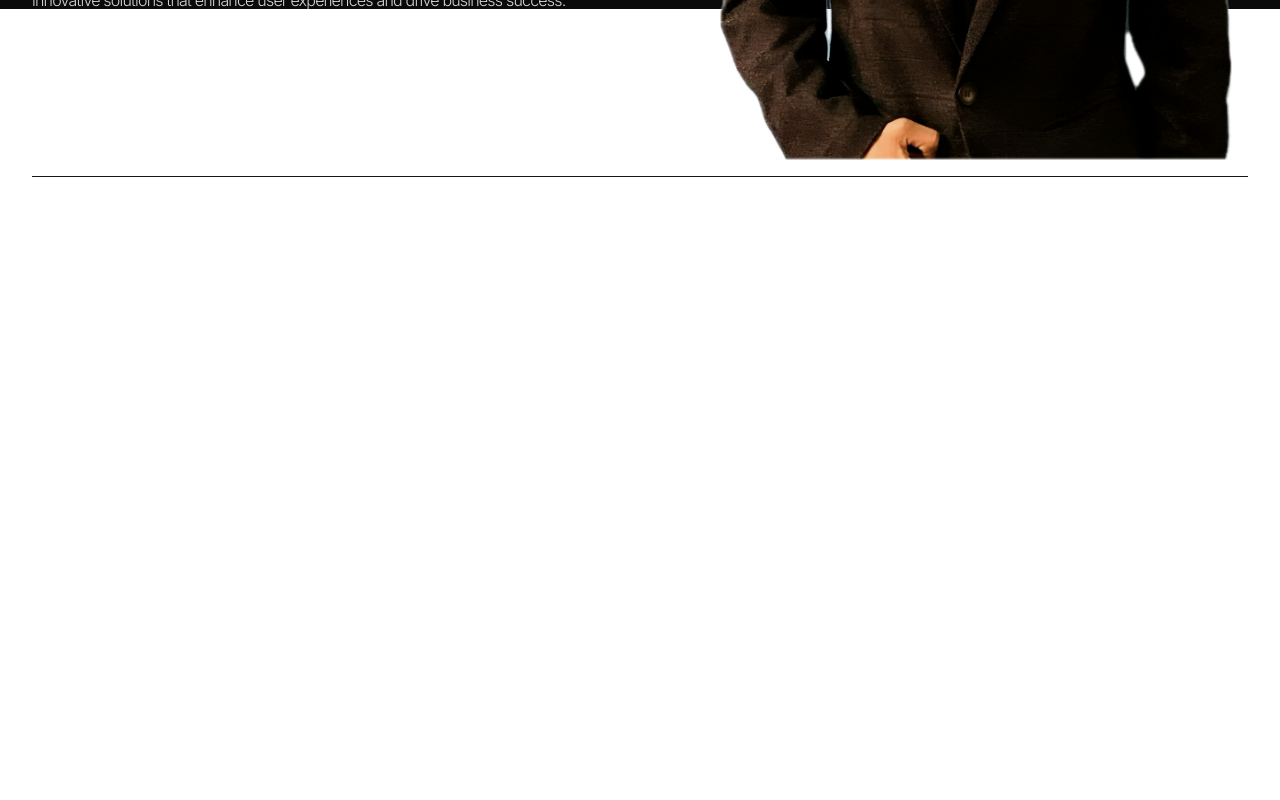
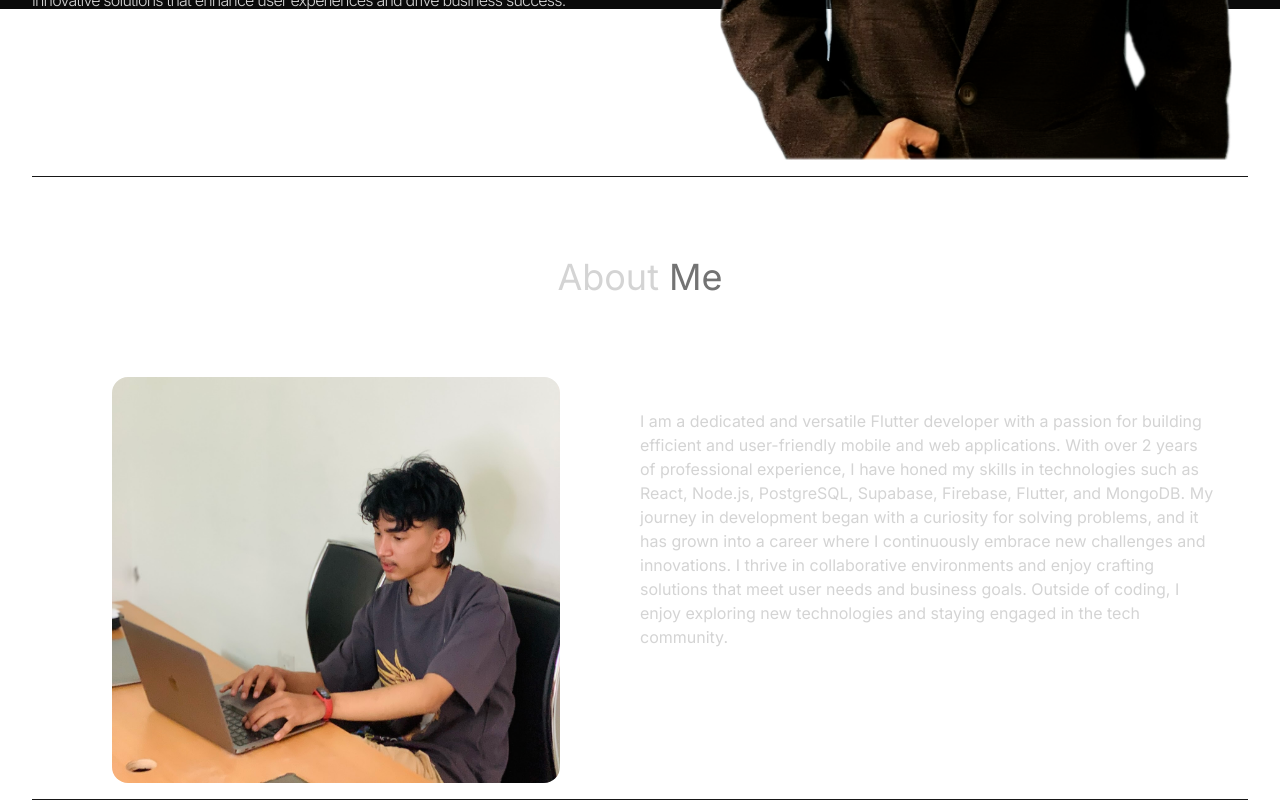
Before and after one commit to rjlama07/Portfolio-React, a React (Vite) app: page / in a window 1280 px wide. Shown: the part 791-1591 px from the top of the page. Before the commit the page ends 968 px from the top, so only its background shows below. Built offline with nearby package versions, Linux system fonts and the light colour scheme.

Commit message:
add: about me section

```diff
--- a/src/App.jsx
+++ b/src/App.jsx
@@ -1,16 +1,20 @@
 import React from "react";
 import Navbar from "./components/Navbar";
 import Hero from "./components/Hero";
+import About from "./components/About";
+import Technologies from "./components/Technologies";
 
 const App = () => {
   return (
     <div className="text-neutral-300 overflow-x-hidden antialaised selection:bg-cyan-300 selection:text-cyan-900">
-      <div className="flixed top-0 -z-10 h-full w-full">
+      <div className="fixed top-0 -z-10 h-full w-full">
         <div className="absolute top-0 z-[-2] h-screen w-screen bg-neutral-950 bg-[radial-gradient(ellipse_80%_80%_at_50%_-20%,rgba(120,119,198,0.3),rgba(255,255,255,0))]"></div>
       </div>
       <div className="mx-auto px-8 container">
         <Navbar />
         <Hero />
+        <About />
+        <Technologies />
       </div>
     </div>
   );
--- a/src/components/About.jsx
+++ b/src/components/About.jsx
@@ -0,0 +1,31 @@
+import React from "react";
+import aboutMe from "../assets/Aboutme.jpeg";
+import { ABOUT_TEXT } from "../constants";
+
+const About = () => {
+  return (
+    <div className="border-b border-neutral-900 pb-4">
+      <h1 className="text-center text-4xl my-20">
+        About <span className="text-neutral-500">Me</span>
+      </h1>
+      <div className="flex flex-wrap">
+        <div className="w-full lg:w-1/2 lg:-8">
+          <div className="flex items-center justify-center">
+            <img
+              className="rounded-2xl max-w-full h-auto lg:max-w-md"
+              src={aboutMe}
+              alt=""
+            />
+          </div>
+        </div>
+        <div className="lg:w-1/2 w-full">
+          <div className="flex justify-center lg:justify-start">
+            <p className="my-2 max-w-xl py-6">{ABOUT_TEXT}</p>
+          </div>
+        </div>
+      </div>
+    </div>
+  );
+};
+
+export default About;
--- /dev/null
+++ b/src/components/Technologies.jsx
@@ -0,0 +1,7 @@
+import React from "react";
+
+const Technologies = () => {
+  return <div></div>;
+};
+
+export default Technologies;
--- a/src/constants/index.js
+++ b/src/constants/index.js
@@ -5,7 +5,7 @@ import project4 from "../assets/projects/project-4.jpg";
 
 export const HERO_CONTENT = `I am a passionate Flutter developer with over 2 years of experience crafting dynamic and user-friendly mobile and web applications. Skilled in technologies like React, Node.js, PostgreSQL, Supabase, Firebase, Flutter, and MongoDB, I aim to deliver innovative solutions that enhance user experiences and drive business success.`;
 
-export const ABOUT_TEXT = `I am a dedicated and versatile full stack developer with a passion for creating efficient and user-friendly web applications. With 5 years of professional experience, I have worked with a variety of technologies, including React, Next.js, Node.js, MySQL, PostgreSQL, and MongoDB. My journey in web development began with a deep curiosity for how things work, and it has evolved into a career where I continuously strive to learn and adapt to new challenges. I thrive in collaborative environments and enjoy solving complex problems to deliver high-quality solutions. Outside of coding, I enjoy staying active, exploring new technologies, and contributing to open-source projects.`;
+export const ABOUT_TEXT = `I am a dedicated and versatile Flutter developer with a passion for building efficient and user-friendly mobile and web applications. With over 2 years of professional experience, I have honed my skills in technologies such as React, Node.js, PostgreSQL, Supabase, Firebase, Flutter, and MongoDB. My journey in development began with a curiosity for solving problems, and it has grown into a career where I continuously embrace new challenges and innovations. I thrive in collaborative environments and enjoy crafting solutions that meet user needs and business goals. Outside of coding, I enjoy exploring new technologies and staying engaged in the tech community.`;
 
 export const EXPERIENCES = [
   {
```
Also changed, not shown: src/assets/Aboutme.jpeg (added).
